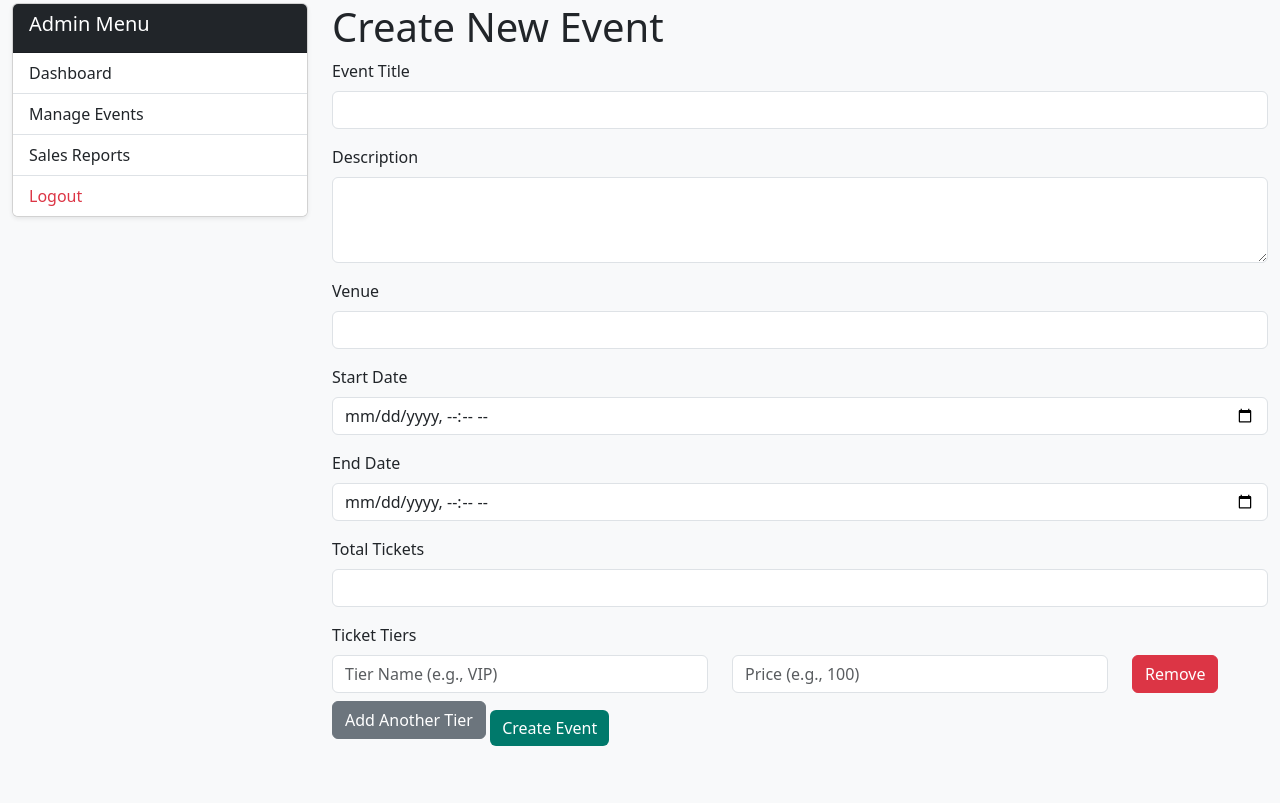
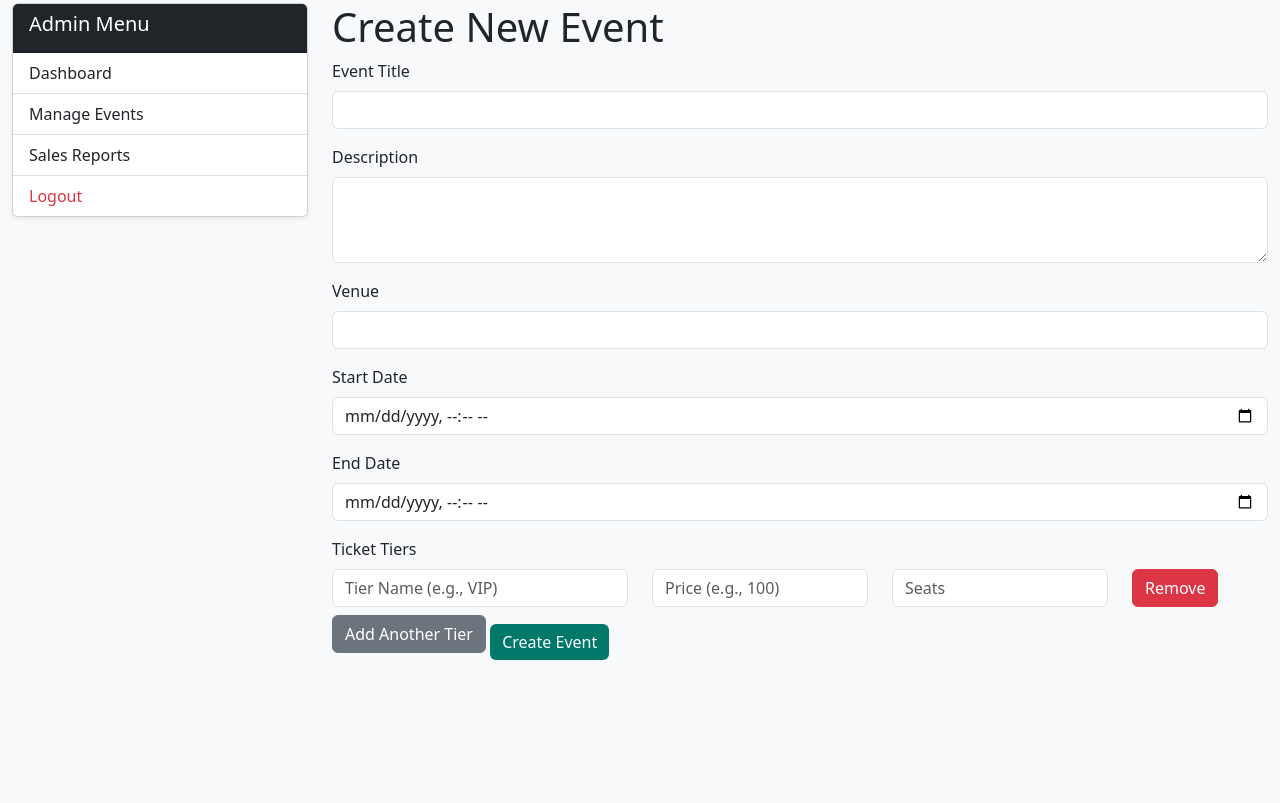
Before and after one commit to rsmythrepo/Event_ticket_booking_system, a Flask app: page /admin/events/new in a window 1280 px wide. Shown: the part 77-880 px from the top of the page. Run offline with Flask 2, Linux system fonts and the light colour scheme; some libraries are stand-ins or nearby versions.

Commit message:
admin adding ticket tiers

```diff
--- a/ORM/DBClasses.py
+++ b/ORM/DBClasses.py
@@ -64,7 +64,7 @@ class Seat(db.Model):
     event_id = db.Column(db.Integer, db.ForeignKey('event.event_id'), nullable=False)
     seat_number = db.Column(db.String(10), nullable=False)
     is_available = db.Column(db.Boolean, default=True)
-
+    tier_id = db.Column(db.Integer, db.ForeignKey('ticket_tier.tier_id'), nullable=True)
     booking_seats = db.relationship('BookingSeat', backref='seat', lazy=True)
 
 
--- a/app.py
+++ b/app.py
@@ -776,17 +776,23 @@ def sales_report():
 @app.route('/admin/events/new', methods=['GET', 'POST'])
 def create_event():
     if request.method == 'POST':
-        # Capture event details from the form
+
         title = request.form.get('title')
         description = request.form.get('description')
         venue = request.form.get('venue')
         start_date = request.form.get('start_date')
         end_date = request.form.get('end_date')
-        total_tickets = int(request.form.get('total_tickets'))
 
-        # Capture ticket tiers and prices
         ticket_tiers = request.form.getlist('ticket_tiers[]')
         tier_prices = request.form.getlist('tier_prices[]')
+        tier_seat_counts = request.form.getlist('tier_seat_counts[]')
+
+        try:
+            tier_seat_counts = [int(count) for count in tier_seat_counts if count]
+            total_tickets = sum(tier_seat_counts)
+        except ValueError:
+            flash("Please provide a valid seat count for each tier.", "error")
+            return render_template('admin/create_event.html')
 
         try:
             # Step 1: Create the new event
@@ -800,32 +806,38 @@ def create_event():
                 available_tickets=total_tickets
             )
             db.session.add(new_event)
-            db.session.flush()  # Flush to get the event_id for the next operations
+            db.session.flush()
 
-            # Step 2: Create seats for the event
-            seats = []
-            for i in range(1, total_tickets + 1):
-                seat_number = f"{chr(64 + (i - 1) // 10 + 1)}{i % 10 if i % 10 != 0 else 10}"  # Generate seat numbers like A1, A2, etc.
-                seat = Seat(event_id=new_event.event_id, seat_number=seat_number, is_available=True)
-                seats.append(seat)
-            db.session.bulk_save_objects(seats)
+            # Step 2: Define ticket tiers and associate seats with each tier
+            assigned_seat_count = 0  # Track seat assignment across tiers
 
-            # Step 3: Define ticket tiers and associate with the event
-            for tier_name, tier_price in zip(ticket_tiers, tier_prices):
+            for tier_name, tier_price, tier_seat_count in zip(ticket_tiers, tier_prices, tier_seat_counts):
+                # Ensure tier_seat_count is an integer
+                tier_seat_count = int(tier_seat_count)
+
                 # Create or find the ticket tier
                 ticket_tier = TicketTier.query.filter_by(tier_name=tier_name).first()
                 if not ticket_tier:
                     ticket_tier = TicketTier(tier_name=tier_name, price=tier_price)
                     db.session.add(ticket_tier)
-                    db.session.flush()  # Get tier_id
+                    db.session.flush()
 
-                # Link the ticket tier to the event with available ticket count
+                # Link the ticket tier to the event with the count of tickets for that tier
                 event_ticket_tier = EventTicketTier(
                     event_id=new_event.event_id,
                     tier_id=ticket_tier.tier_id,
-                    total_tickets=total_tickets
+                    total_tickets=tier_seat_count
                 )
                 db.session.add(event_ticket_tier)
+
+                # Create seats for this specific tier
+                seats = []
+                for _ in range(tier_seat_count):
+                    assigned_seat_count += 1
+                    seat_number = f"{chr(64 + (assigned_seat_count - 1) // 10 + 1)}{assigned_seat_count % 10 if assigned_seat_count % 10 != 0 else 10}"
+                    seat = Seat(event_id=new_event.event_id, seat_number=seat_number, is_available=True, tier_id=ticket_tier.tier_id)
+                    seats.append(seat)
+                db.session.bulk_save_objects(seats)
 
             # Commit all changes
             db.session.commit()
@@ -838,6 +850,7 @@ def create_event():
 
     return render_template('admin/create_event.html')
 
+
 @app.route('/admin/logout')
 def admin_logout():
     session.pop('is_admin', None)
--- a/templates/admin/create_event.html
+++ b/templates/admin/create_event.html
@@ -30,20 +30,23 @@
         <label for="end_date" class="form-label">End Date</label>
         <input type="datetime-local" class="form-control" id="end_date" name="end_date" required>
     </div>
-
+<!--
     <div class="mb-3">
         <label for="total_tickets" class="form-label">Total Tickets</label>
-        <input type="number" class="form-control" id="total_tickets" name="total_tickets" required>
+        <input type="number" class="form-control" id="total_tickets" name="total_tickets" required onchange="validateTotalSeats()">
     </div>
-
+-->
     <div id="ticketTiers">
         <label class="form-label">Ticket Tiers</label>
         <div class="row mb-2 tier-input">
-            <div class="col-md-5">
+            <div class="col-md-4">
                 <input type="text" class="form-control" name="ticket_tiers[]" placeholder="Tier Name (e.g., VIP)" required>
             </div>
-            <div class="col-md-5">
+            <div class="col-md-3">
                 <input type="number" class="form-control" name="tier_prices[]" placeholder="Price (e.g., 100)" step="0.01" required>
+            </div>
+            <div class="col-md-3">
+                <input type="number" class="form-control" name="tier_seat_counts[]" placeholder="Seats" required>
             </div>
             <div class="col-md-2">
                 <button type="button" class="btn btn-danger" onclick="removeTier(this)">Remove</button>
@@ -62,11 +65,14 @@ function addTier() {
     tierContainer.classList.add('row', 'mb-2', 'tier-input');
 
     tierContainer.innerHTML = `
-        <div class="col-md-5">
+        <div class="col-md-4">
             <input type="text" class="form-control" name="ticket_tiers[]" placeholder="Tier Name (e.g., VIP)" required>
         </div>
-        <div class="col-md-5">
+        <div class="col-md-3">
             <input type="number" class="form-control" name="tier_prices[]" placeholder="Price" step="0.01" required>
+        </div>
+        <div class="col-md-3">
+            <input type="number" class="form-control" name="tier_seat_counts[]" placeholder="Seats" min="1" required>
         </div>
         <div class="col-md-2">
             <button type="button" class="btn btn-danger" onclick="removeTier(this)">Remove</button>
```
Also changed, not shown: database_setup/DDL.sql (+17 -16 lines).
